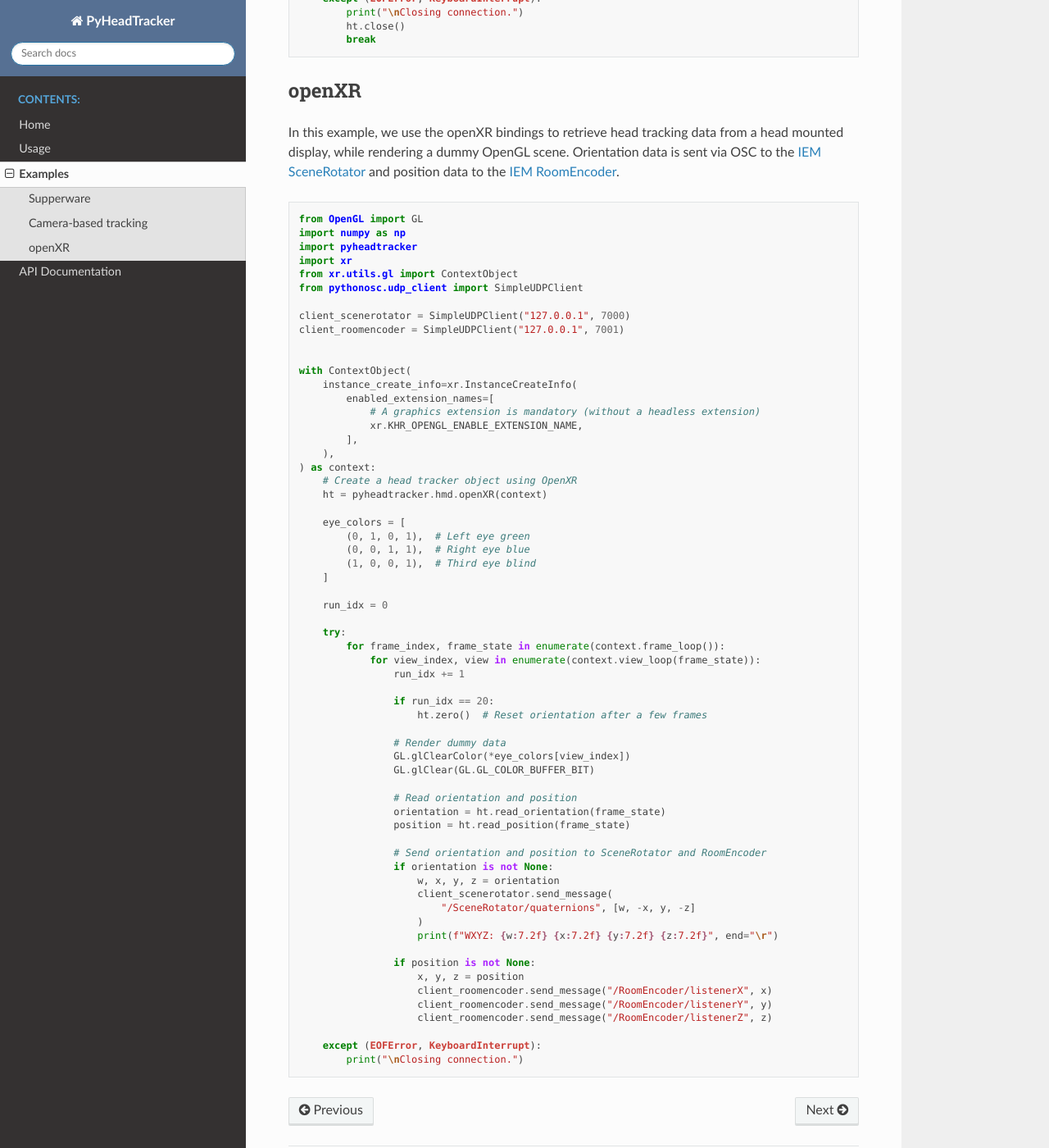
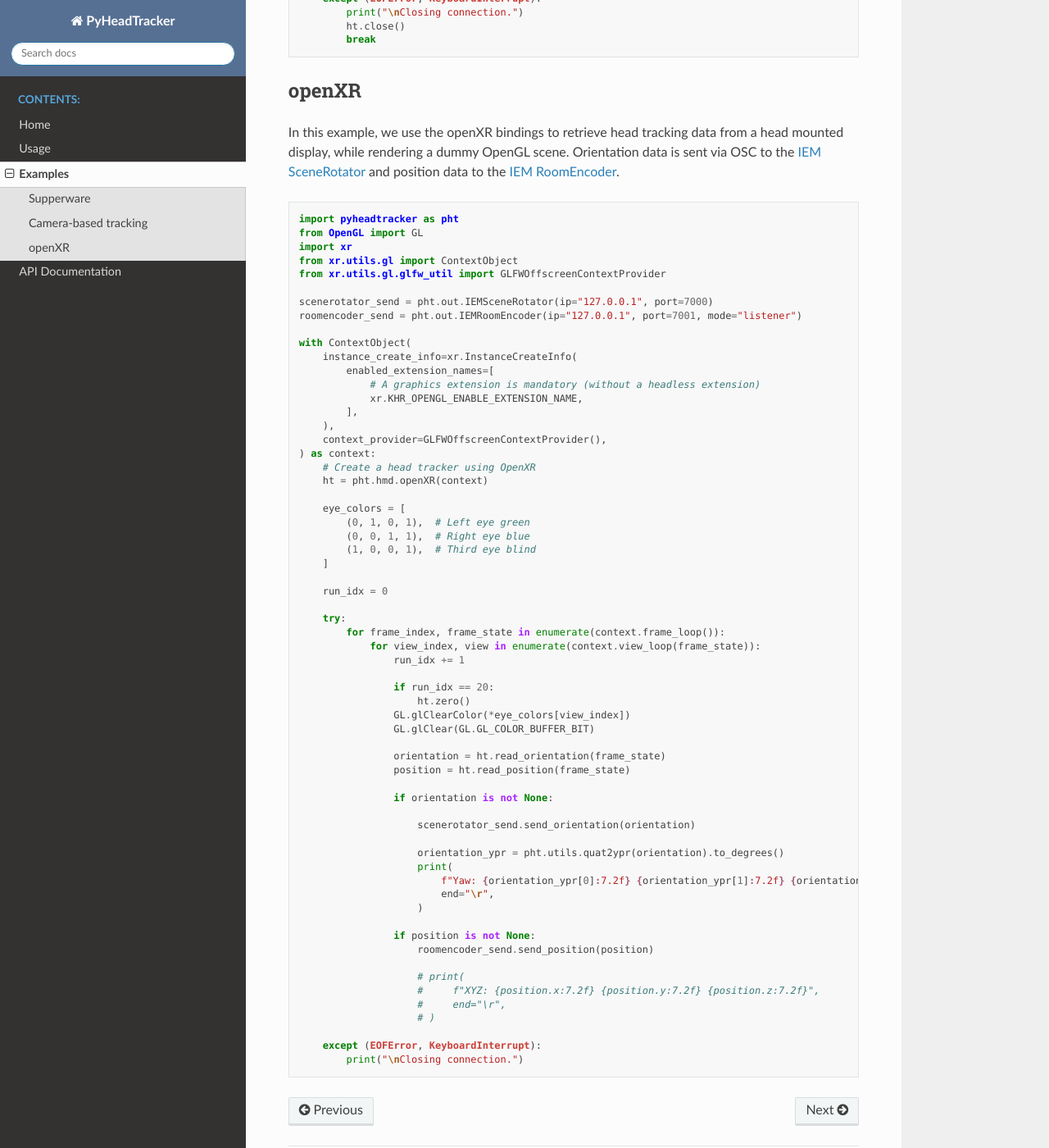
Before and after one commit to fholzm/PyHeadTracker, a Sphinx documentation site: the page built from docs/examples.rst, in a window 1280 px wide and 1400 px high, scrolled down 1595 px. Shown: the whole window at 82% size. Built offline with Sphinx 7.4.7 and the Read the Docs theme 3.1.0, drawn with Linux system fonts in a browser that asks for light colours.

Commit message:
Update openXR example

```diff
--- a/docs/examples.rst
+++ b/docs/examples.rst
@@ -95,16 +95,14 @@ In this example, we use the openXR bindings to retrieve head tracking data from
 
 .. code-block:: python
 
+    import pyheadtracker as pht
     from OpenGL import GL
-    import numpy as np
-    import pyheadtracker
     import xr
     from xr.utils.gl import ContextObject
-    from pythonosc.udp_client import SimpleUDPClient
+    from xr.utils.gl.glfw_util import GLFWOffscreenContextProvider
 
-    client_scenerotator = SimpleUDPClient("127.0.0.1", 7000)
-    client_roomencoder = SimpleUDPClient("127.0.0.1", 7001)
-
+    scenerotator_send = pht.out.IEMSceneRotator(ip="127.0.0.1", port=7000)
+    roomencoder_send = pht.out.IEMRoomEncoder(ip="127.0.0.1", port=7001, mode="listener")
 
     with ContextObject(
         instance_create_info=xr.InstanceCreateInfo(
@@ -113,9 +111,10 @@ In this example, we use the openXR bindings to retrieve head tracking data from
                 xr.KHR_OPENGL_ENABLE_EXTENSION_NAME,
             ],
         ),
+        context_provider=GLFWOffscreenContextProvider(),
     ) as context:
-        # Create a head tracker object using OpenXR
-        ht = pyheadtracker.hmd.openXR(context)
+        # Create a head tracker using OpenXR
+        ht = pht.hmd.openXR(context)
 
         eye_colors = [
             (0, 1, 0, 1),  # Left eye green
@@ -131,29 +130,30 @@ In this example, we use the openXR bindings to retrieve head tracking data from
                     run_idx += 1
 
                     if run_idx == 20:
-                        ht.zero()  # Reset orientation after a few frames
-
-                    # Render dummy data
+                        ht.zero()
                     GL.glClearColor(*eye_colors[view_index])
                     GL.glClear(GL.GL_COLOR_BUFFER_BIT)
 
-                    # Read orientation and position
                     orientation = ht.read_orientation(frame_state)
                     position = ht.read_position(frame_state)
 
-                    # Send orientation and position to SceneRotator and RoomEncoder
                     if orientation is not None:
-                        w, x, y, z = orientation
-                        client_scenerotator.send_message(
-                            "/SceneRotator/quaternions", [w, -x, y, -z]
+
+                        scenerotator_send.send_orientation(orientation)
+
+                        orientation_ypr = pht.utils.quat2ypr(orientation).to_degrees()
+                        print(
+                            f"Yaw: {orientation_ypr[0]:7.2f} {orientation_ypr[1]:7.2f} {orientation_ypr[2]:7.2f}",
+                            end="\r",
                         )
-                        print(f"WXYZ: {w:7.2f} {x:7.2f} {y:7.2f} {z:7.2f}", end="\r")
 
                     if position is not None:
-                        x, y, z = position
-                        client_roomencoder.send_message("/RoomEncoder/listenerX", x)
-                        client_roomencoder.send_message("/RoomEncoder/listenerY", y)
-                        client_roomencoder.send_message("/RoomEncoder/listenerZ", z)
+                        roomencoder_send.send_position(position)
+
+                        # print(
+                        #     f"XYZ: {position.x:7.2f} {position.y:7.2f} {position.z:7.2f}",
+                        #     end="\r",
+                        # )
 
         except (EOFError, KeyboardInterrupt):
             print("\nClosing connection.")
```
